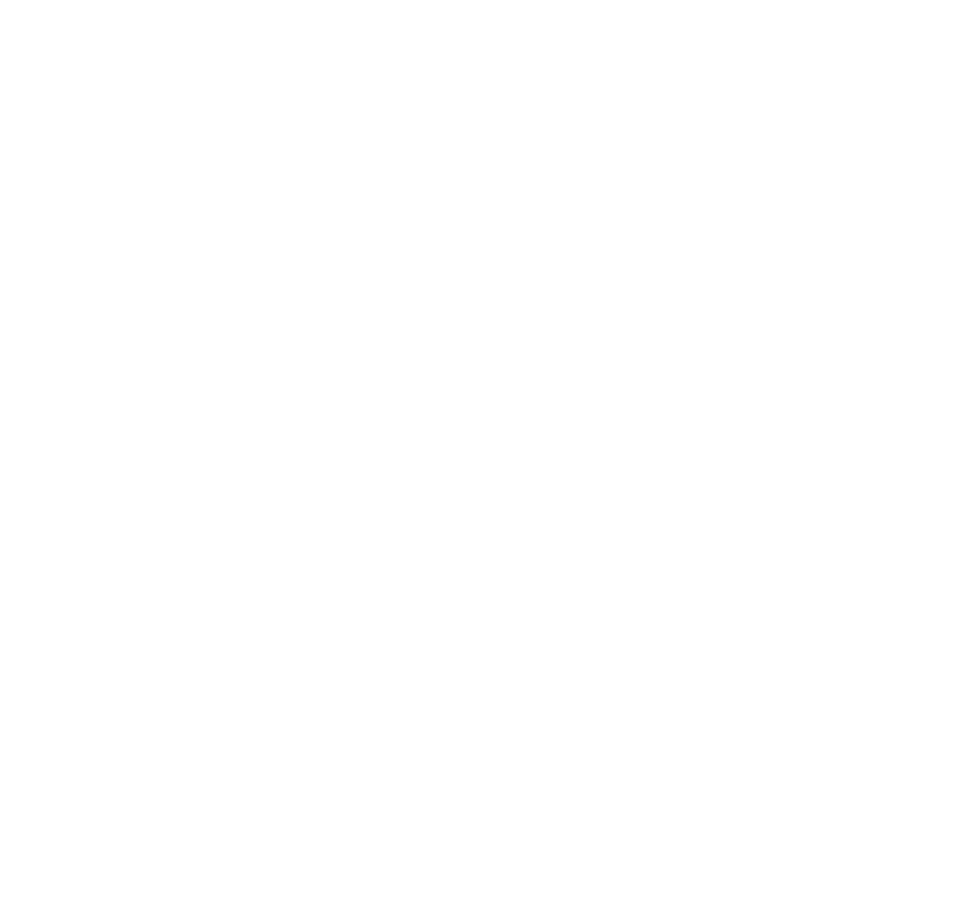
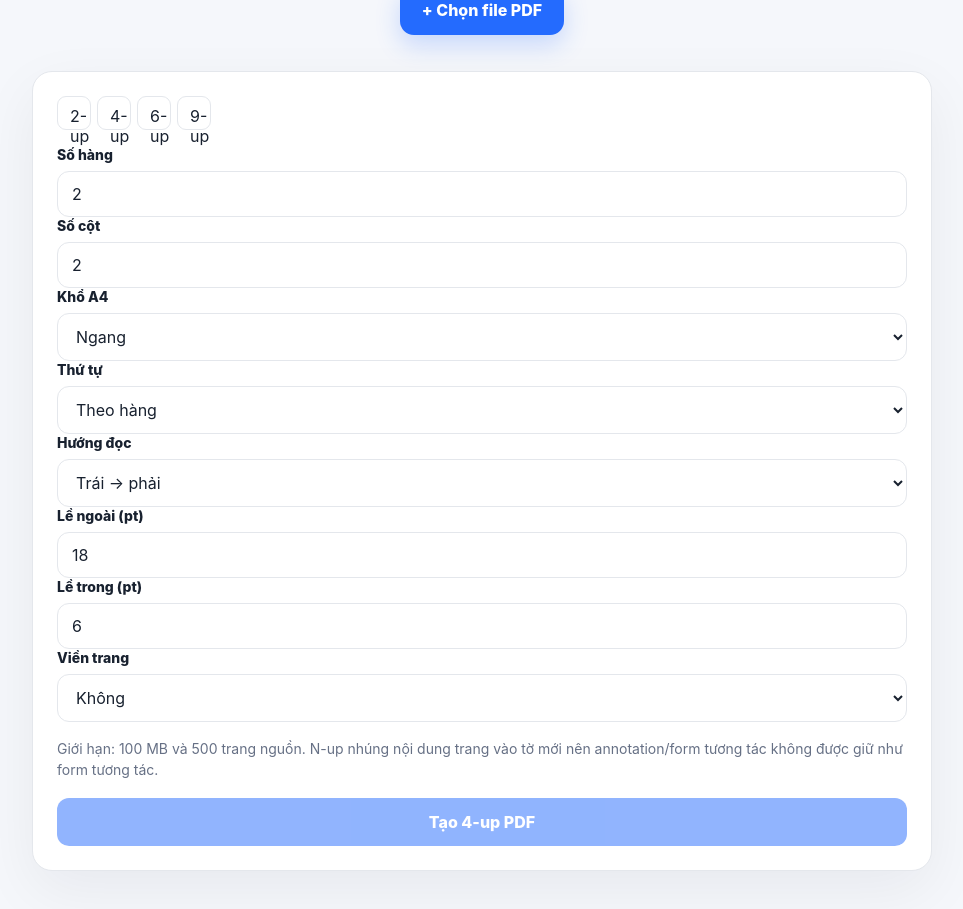
Before and after one commit to solyan842/SolYan-PDF, a Next.js app in the folder frontend/: page /n-up in a window 1280 px wide. Before the commit this address had no page. Shown: the part 427-1336 px from the top of the page, without its empty margins (158-1121 px from the left). Before the commit the page ends 800 px from the top, so only its background shows below. Built offline with nearby package versions, Linux system fonts and the light colour scheme.

Commit message:
feat: add browser-local N-up layout UI

```diff
--- /dev/null
+++ b/frontend/app/n-up/page.tsx
@@ -0,0 +1,97 @@
+'use client';
+
+import { ChangeEvent, useState } from 'react';
+import { createNUpPdf, NUpArrangement, NUpDirection, NUpOrientation } from '../../lib/n-up';
+import { downloadPdf } from '../../lib/pdf-client';
+
+const MAX_FILE_SIZE = 100 * 1024 * 1024;
+
+type Preset = { label: string; rows: number; columns: number };
+const presets: Preset[] = [
+  { label: '2-up', rows: 1, columns: 2 },
+  { label: '4-up', rows: 2, columns: 2 },
+  { label: '6-up', rows: 2, columns: 3 },
+  { label: '9-up', rows: 3, columns: 3 },
+];
+
+export default function NUpPage() {
+  const [file, setFile] = useState<File | null>(null);
+  const [rows, setRows] = useState(2);
+  const [columns, setColumns] = useState(2);
+  const [orientation, setOrientation] = useState<NUpOrientation>('landscape');
+  const [arrangement, setArrangement] = useState<NUpArrangement>('rows');
+  const [direction, setDirection] = useState<NUpDirection>('ltr');
+  const [outerMargin, setOuterMargin] = useState(18);
+  const [innerMargin, setInnerMargin] = useState(6);
+  const [border, setBorder] = useState(false);
+  const [busy, setBusy] = useState(false);
+  const [error, setError] = useState('');
+
+  function onFile(event: ChangeEvent<HTMLInputElement>) {
+    const selected = event.target.files?.[0] ?? null;
+    if (selected && selected.size > MAX_FILE_SIZE) {
+      setFile(null);
+      setError('PDF vượt giới hạn 100 MB cho xử lý N-up trong trình duyệt.');
+      event.target.value = '';
+      return;
+    }
+    setFile(selected);
+    setError('');
+  }
+
+  function usePreset(preset: Preset) {
+    setRows(preset.rows);
+    setColumns(preset.columns);
+    if (preset.rows === 1 && preset.columns === 2) setOrientation('landscape');
+  }
+
+  async function run() {
+    if (!file) return;
+    setBusy(true);
+    setError('');
+    try {
+      const bytes = await createNUpPdf(await file.arrayBuffer(), {
+        rows,
+        columns,
+        orientation,
+        arrangement,
+        direction,
+        outerMargin,
+        innerMargin,
+        border,
+      });
+      downloadPdf(bytes, 'solyan-n-up.pdf');
+    } catch (cause) {
+      setError(cause instanceof Error ? cause.message : 'Không thể tạo PDF N-up.');
+    } finally {
+      setBusy(false);
+    }
+  }
+
+  return <main className="shell">
+    <header className="topbar"><a className="brand" href="/">SolYan PDF</a><div className="privacy-pill">Local · Không upload PDF</div></header>
+    <section className="hero compact-hero">
+      <p className="eyebrow">LAYOUT · V1.1</p>
+      <h1>N-up · Nhiều trang trên một tờ</h1>
+      <p className="subtitle">Xếp nhiều trang PDF lên mỗi tờ A4, giữ tỷ lệ, tự căn giữa và xử lý ngay trong trình duyệt.</p>
+      <label className="picker"><input type="file" accept="application/pdf,.pdf" onChange={onFile}/><span>+ Chọn file PDF</span></label>
+    </section>
+    <section className="workspace form-workspace">
+      <div className="row-actions">{presets.map((preset) => <button className="ghost" type="button" key={preset.label} onClick={() => usePreset(preset)} disabled={busy}>{preset.label}</button>)}</div>
+      <div className="field-grid">
+        <label className="field"><span>Số hàng</span><input type="number" min="1" max="8" step="1" value={rows} onChange={(e)=>setRows(Number(e.target.value))}/></label>
+        <label className="field"><span>Số cột</span><input type="number" min="1" max="8" step="1" value={columns} onChange={(e)=>setColumns(Number(e.target.value))}/></label>
+        <label className="field"><span>Khổ A4</span><select value={orientation} onChange={(e)=>setOrientation(e.target.value as NUpOrientation)}><option value="portrait">Dọc</option><option value="landscape">Ngang</option></select></label>
+        <label className="field"><span>Thứ tự</span><select value={arrangement} onChange={(e)=>setArrangement(e.target.value as NUpArrangement)}><option value="rows">Theo hàng</option><option value="columns">Theo cột</option></select></label>
+        <label className="field"><span>Hướng đọc</span><select value={direction} onChange={(e)=>setDirection(e.target.value as NUpDirection)}><option value="ltr">Trái → phải</option><option value="rtl">Phải → trái</option></select></label>
+        <label className="field"><span>Lề ngoài (pt)</span><input type="number" min="0" max="144" step="1" value={outerMargin} onChange={(e)=>setOuterMargin(Number(e.target.value))}/></label>
+        <label className="field"><span>Lề trong (pt)</span><input type="number" min="0" max="72" step="1" value={innerMargin} onChange={(e)=>setInnerMargin(Number(e.target.value))}/></label>
+        <label className="field"><span>Viền trang</span><select value={border ? 'yes' : 'no'} onChange={(e)=>setBorder(e.target.value === 'yes')}><option value="no">Không</option><option value="yes">Có</option></select></label>
+      </div>
+      {file && <p className="selected-file">Đã chọn: <strong>{file.name}</strong></p>}
+      <p className="hint">Giới hạn: 100 MB và 500 trang nguồn. N-up nhúng nội dung trang vào tờ mới nên annotation/form tương tác không được giữ như form tương tác.</p>
+      {error && <div className="error">{error}</div>}
+      <button className="merge-button" type="button" onClick={run} disabled={!file || busy || rows < 1 || rows > 8 || columns < 1 || columns > 8}>{busy ? 'Đang tạo N-up…' : `Tạo ${rows * columns}-up PDF`}</button>
+    </section>
+  </main>;
+}
```
